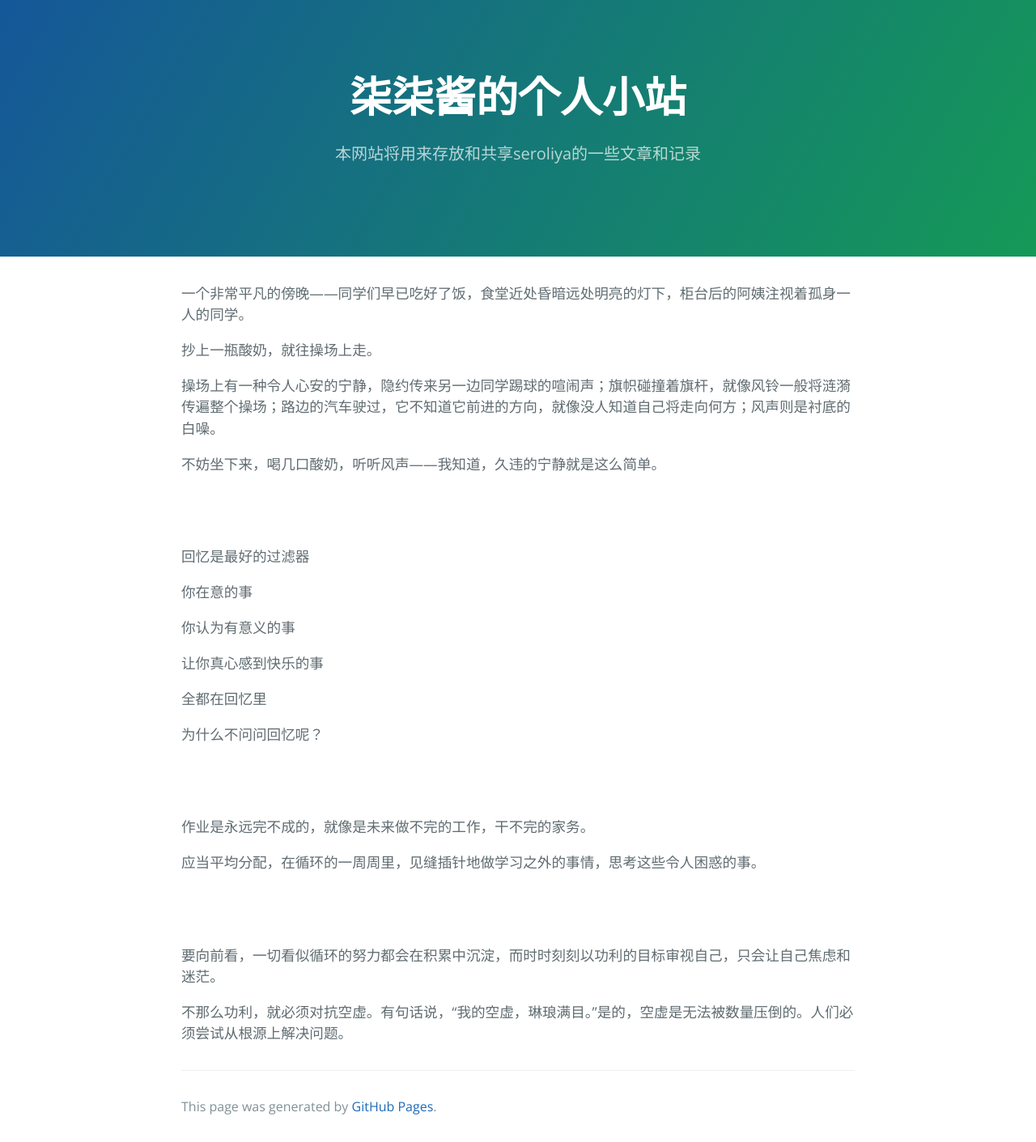
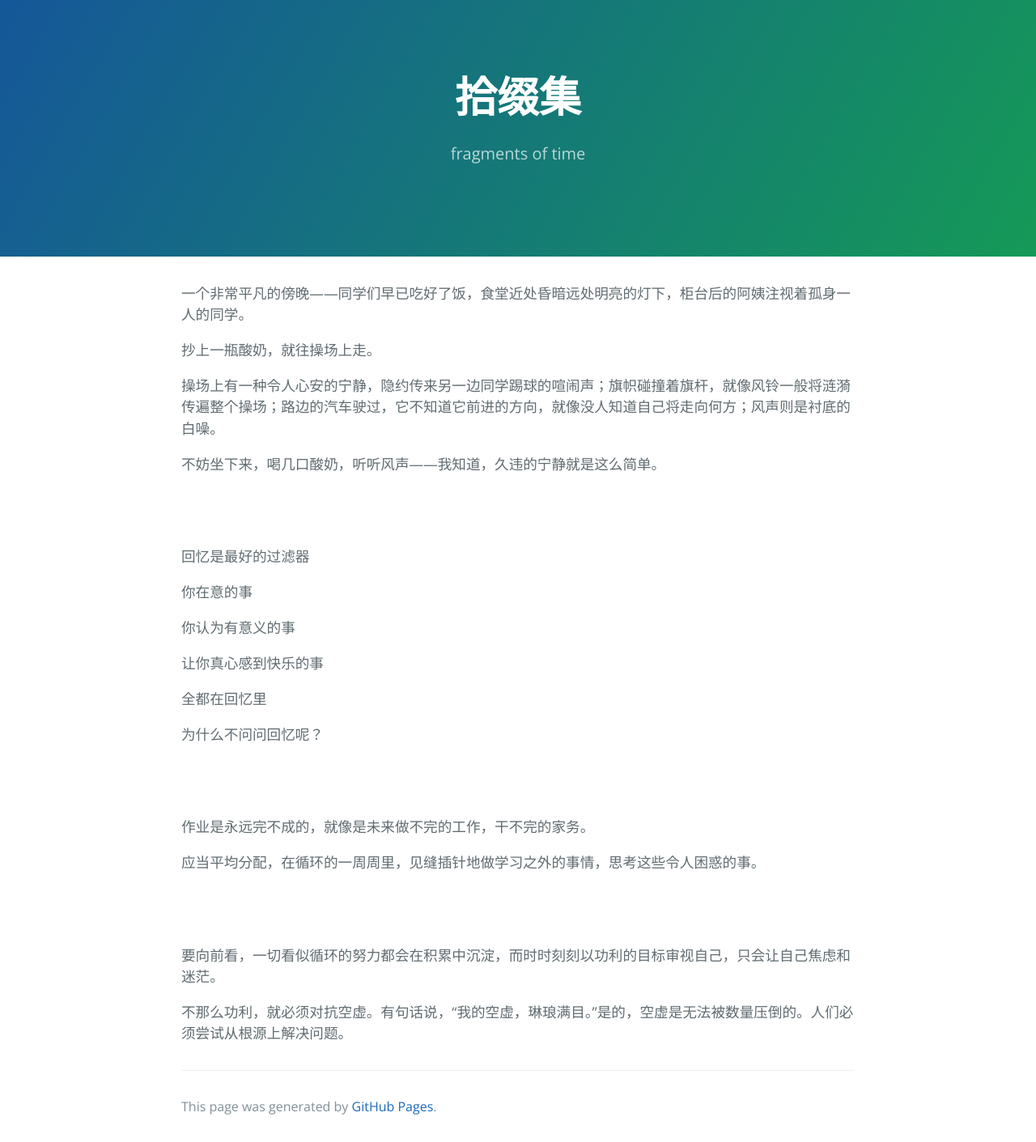
Before and after one commit to Seroliya/Seroliya.github.io, a Jekyll site: the page built from 拾缀集.md, in a window 1280 px wide. Shown: the whole page at 81% size. Built offline with Jekyll 4.4.1, drawn with Linux system fonts in a browser that asks for light colours; our own code applies the rules of GitHub Pages for plain Markdown files.

Commit message:
Update 拾缀集.md

```diff
--- a/拾缀集.md
+++ b/拾缀集.md
@@ -1,3 +1,8 @@
+---
+layout: default
+title: 拾缀集
+description: fragments of time
+---
 一个非常平凡的傍晚——同学们早已吃好了饭，食堂近处昏暗远处明亮的灯下，柜台后的阿姨注视着孤身一人的同学。
 
 抄上一瓶酸奶，就往操场上走。
```
